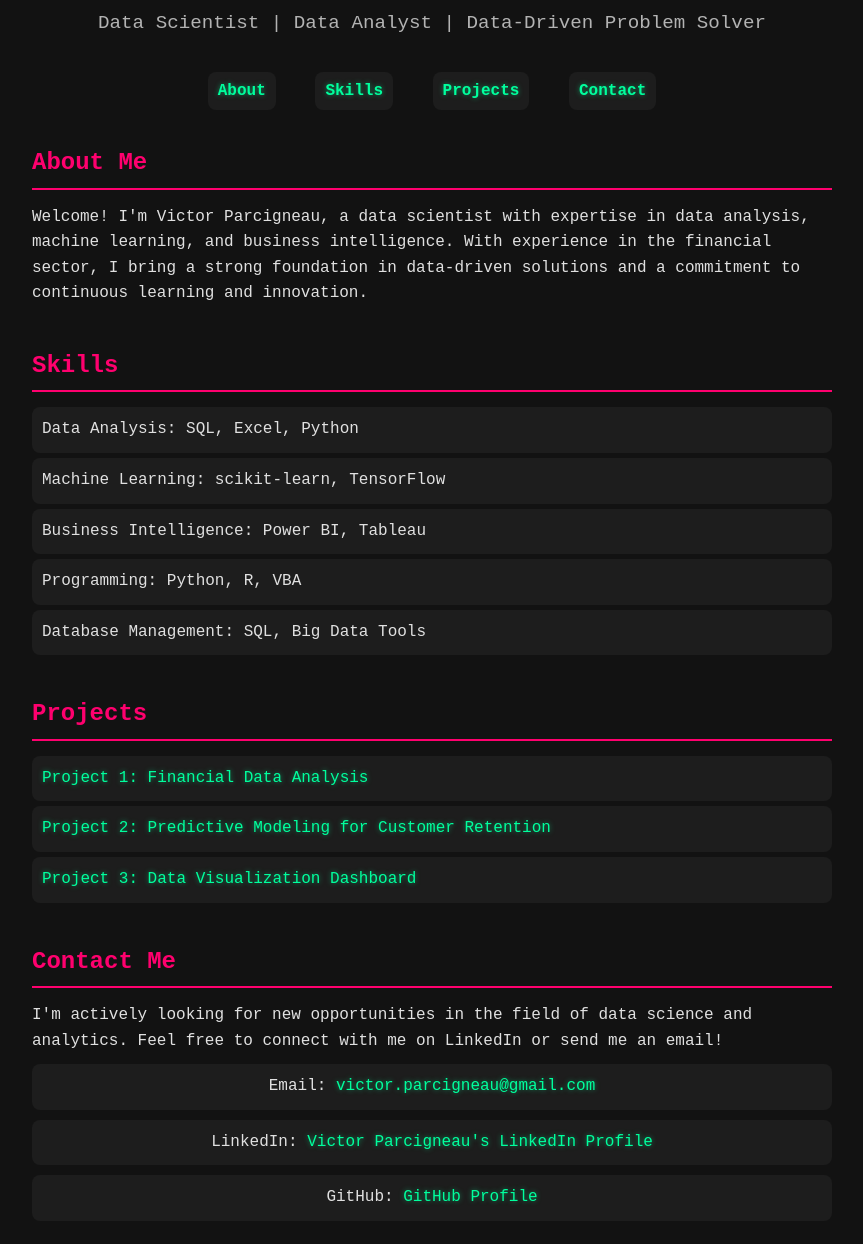
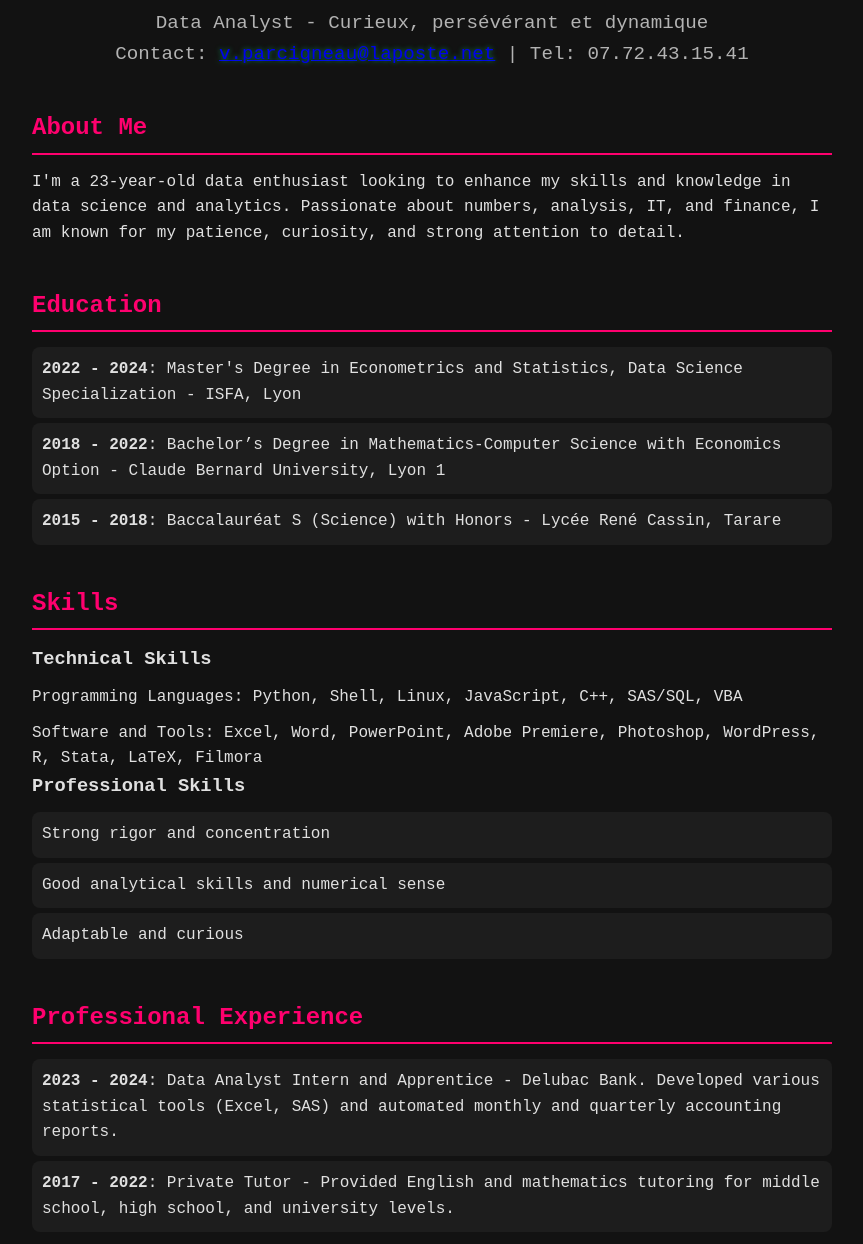
Before and after one commit to SnoopB0b/page, a plain HTML site: page index.html in a window 1280 px wide. Shown: the part 96-1340 px from the top of the page, without its empty margins (208-1071 px from the left). Drawn offline with Linux system fonts and the light colour scheme.

Commit message:
Update index.html

```diff
--- a/index.html
+++ b/index.html
@@ -3,68 +3,71 @@
 <head>
     <meta charset="UTF-8">
     <meta name="viewport" content="width=device-width, initial-scale=1.0">
-    <title>Victor Parcigneau - Data Scientist</title>
-    <link rel="stylesheet" href="styles.css"> <!-- Link to external CSS -->
+    <title>Victor Parcigneau - Data Analyst</title>
+    <link rel="stylesheet" href="styles.css">
 </head>
 <body>
-    <!-- Header Section -->
+
     <header>
         <h1>Victor Parcigneau</h1>
-        <p>Data Scientist | Data Analyst | Data-Driven Problem Solver</p>
+        <p>Data Analyst - Curieux, persévérant et dynamique</p>
+        <p>Contact: <a href="mailto:v.parcigneau@laposte.net">v.parcigneau@laposte.net</a> | Tel: 07.72.43.15.41</p>
     </header>
 
-    <!-- Navigation Links -->
-    <nav>
-        <ul>
-            <li><a href="#about">About</a></li>
-            <li><a href="#skills">Skills</a></li>
-            <li><a href="#projects">Projects</a></li>
-            <li><a href="#contact">Contact</a></li>
-        </ul>
-    </nav>
-
-    <!-- About Section -->
     <section id="about">
         <h2>About Me</h2>
-        <p>Welcome! I'm Victor Parcigneau, a data scientist with expertise in data analysis, machine learning, and business intelligence. With experience in the financial sector, I bring a strong foundation in data-driven solutions and a commitment to continuous learning and innovation.</p>
+        <p>I'm a 23-year-old data enthusiast looking to enhance my skills and knowledge in data science and analytics. Passionate about numbers, analysis, IT, and finance, I am known for my patience, curiosity, and strong attention to detail.</p>
     </section>
 
-    <!-- Skills Section -->
-    <section id="skills">
-        <h2>Skills</h2>
+    <section id="education">
+        <h2>Education</h2>
         <ul>
-            <li>Data Analysis: SQL, Excel, Python</li>
-            <li>Machine Learning: scikit-learn, TensorFlow</li>
-            <li>Business Intelligence: Power BI, Tableau</li>
-            <li>Programming: Python, R, VBA</li>
-            <li>Database Management: SQL, Big Data Tools</li>
+            <li><strong>2022 - 2024</strong>: Master's Degree in Econometrics and Statistics, Data Science Specialization - ISFA, Lyon</li>
+            <li><strong>2018 - 2022</strong>: Bachelor’s Degree in Mathematics-Computer Science with Economics Option - Claude Bernard University, Lyon 1</li>
+            <li><strong>2015 - 2018</strong>: Baccalauréat S (Science) with Honors - Lycée René Cassin, Tarare</li>
         </ul>
     </section>
 
-    <!-- Projects Section -->
-    <section id="projects">
-        <h2>Projects</h2>
+    <section id="skills">
+        <h2>Skills</h2>
+        <h3>Technical Skills</h3>
+        <p>Programming Languages: Python, Shell, Linux, JavaScript, C++, SAS/SQL, VBA</p>
+        <p>Software and Tools: Excel, Word, PowerPoint, Adobe Premiere, Photoshop, WordPress, R, Stata, LaTeX, Filmora</p>
+
+        <h3>Professional Skills</h3>
         <ul>
-            <li><a href="https://github.com/your-github-profile/project1">Project 1: Financial Data Analysis</a></li>
-            <li><a href="https://github.com/your-github-profile/project2">Project 2: Predictive Modeling for Customer Retention</a></li>
-            <li><a href="https://github.com/your-github-profile/project3">Project 3: Data Visualization Dashboard</a></li>
+            <li>Strong rigor and concentration</li>
+            <li>Good analytical skills and numerical sense</li>
+            <li>Adaptable and curious</li>
         </ul>
     </section>
 
-    <!-- Contact Section -->
-    <section id="contact">
-        <h2>Contact Me</h2>
-        <p>I'm actively looking for new opportunities in the field of data science and analytics. Feel free to connect with me on LinkedIn or send me an email!</p>
+    <section id="experience">
+        <h2>Professional Experience</h2>
         <ul>
-            <li>Email: <a href="mailto:victor.parcigneau@gmail.com">victor.parcigneau@gmail.com</a></li>
-            <li>LinkedIn: <a href="https://www.linkedin.com/in/victor-parcigneau-7932a8176/">Victor Parcigneau's LinkedIn Profile</a></li>
-            <li>GitHub: <a href="https://github.com/SnoopB0b">GitHub Profile</a></li>
+            <li><strong>2023 - 2024</strong>: Data Analyst Intern and Apprentice - Delubac Bank. Developed various statistical tools (Excel, SAS) and automated monthly and quarterly accounting reports.</li>
+            <li><strong>2017 - 2022</strong>: Private Tutor - Provided English and mathematics tutoring for middle school, high school, and university levels.</li>
         </ul>
     </section>
 
-    <!-- Footer -->
+    <section id="projects">
+        <h2>Academic Projects</h2>
+        <ul>
+            <li>Econometrics Report on Football using Excel and Python</li>
+            <li>Thesis on Creating an AI for Fraud Detection in Banking</li>
+            <li>Research Paper (TER) on Econometrics and Crime using Excel, R, and LaTeX</li>
+            <li>Developed an AI for Anomaly Detection in Global Stock Markets</li>
+        </ul>
+    </section>
+
+    <section id="interests">
+        <h2>Interests</h2>
+        <p>Current events, geopolitics, history, IT, reading, and cinema. Also an avid sports enthusiast (football, volleyball, tennis) and enjoys video/photo editing.</p>
+    </section>
+
     <footer>
         <p>&copy; 2024 Victor Parcigneau. All rights reserved.</p>
     </footer>
+
 </body>
 </html>
```
